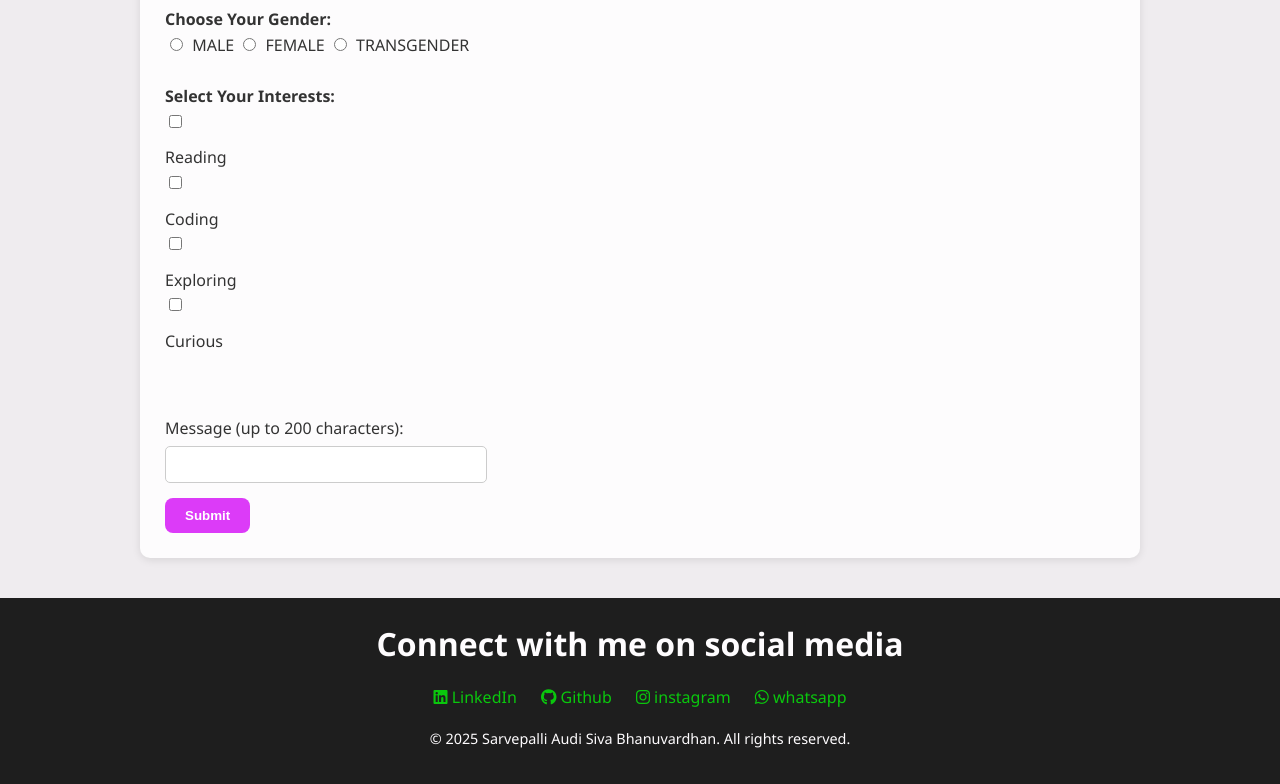
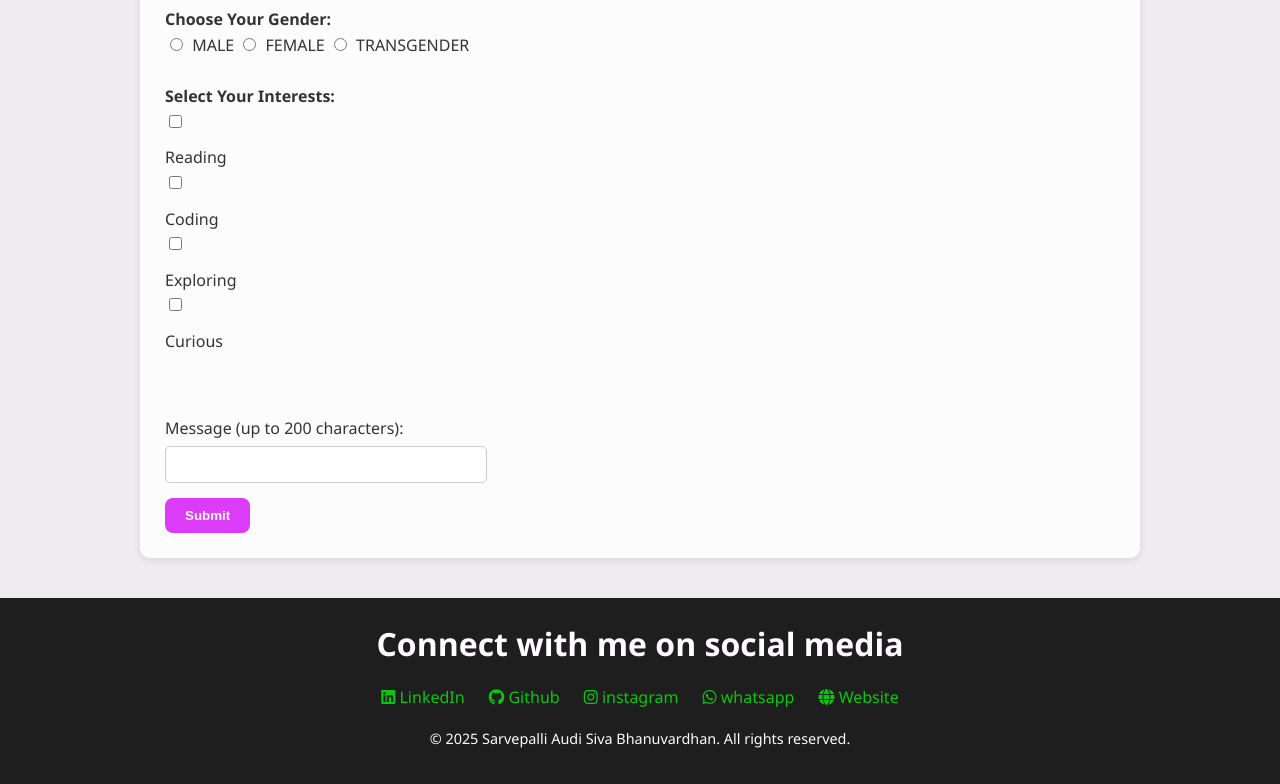
Before and after one commit to Sarvepalliaudi/asphenixnewprotofolio, a plain HTML site: page index.html in a window 1280 px wide. Shown: the part 2256-3040 px from the top of the page. Drawn offline with Linux system fonts and the light colour scheme.

Commit message:
Fix WhatsApp link and add website link

```diff
--- a/index.html
+++ b/index.html
@@ -251,7 +251,8 @@
       <li><a href="https://www.linkedin.com/in/audi-siva-bhanuvardhan-sarvepalli-4598a8289/" target="_blank"><i class="fab fa-linkedin"></i> LinkedIn</a></li>
       <li><a href="https://github.com/Sarvepalliaudi/Sarvepalliaudi" target="_blank"><i class="fab fa-github"></i> Github</a></li>
       <li><a href="https://www.instagram.com/sarvepalli.audi/" target="_blank"><i class="fab fa-instagram"></i> instagram</a></li>
-      <li><a href="wa.me/91 9392630211" target="_blank"><i class="fab fa-whatsapp"></i> whatsapp</a></li>
+      <li><a href="https://wa.me/+91 9392630211" target="_blank"><i class="fab fa-whatsapp"></i> whatsapp</a></li>
+      <li><a href="https://asphenix-rrq5sx5.gamma.site/" target="_blank"><i class="fas fa-globe"></i> Website</a></li>
     </ul>
 
     <p>© 2025 Sarvepalli Audi Siva Bhanuvardhan. All rights reserved.</p>
```
